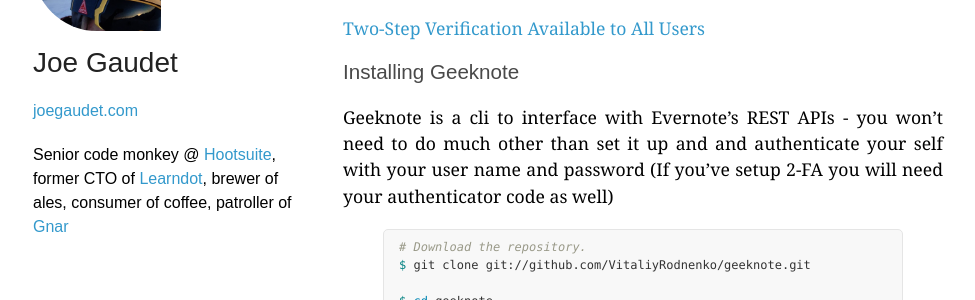
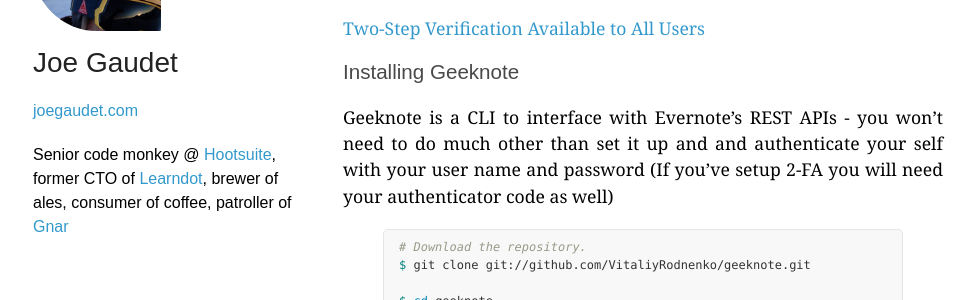
Before and after one commit to joegaudet/joegaudet.github.io, a Jekyll site: the page built from _posts/2016-03-1-evernote-plus-vim-equals-love.markdown, in a window 1280 px wide and 900 px high, scrolled down 745 px. Shown: the part 155-455 px from the top of the window, without its empty margins (177-1152 px from the left). Built offline with Jekyll 4.4.1, drawn with Linux system fonts in a browser that asks for light colours; some web fonts are replaced; comment, search, counter and statistics services are not loaded; a style sheet for code colours, icons or effects is not loaded.

```diff
--- a/_posts/2016-03-1-evernote-plus-vim-equals-love.markdown
+++ b/_posts/2016-03-1-evernote-plus-vim-equals-love.markdown
@@ -32,7 +32,7 @@ Follow these instructions to get it setup:
 
 ### Installing Geeknote
 
-Geeknote is a cli to interface with Evernote's REST APIs - you won't need to do much other than set it up and and authenticate
+Geeknote is a CLI to interface with Evernote's REST APIs - you won't need to do much other than set it up and and authenticate
 your self with your user name and password  (If you've setup 2-FA you will need your authenticator code as well)
 
 {% highlight bash %}
```
